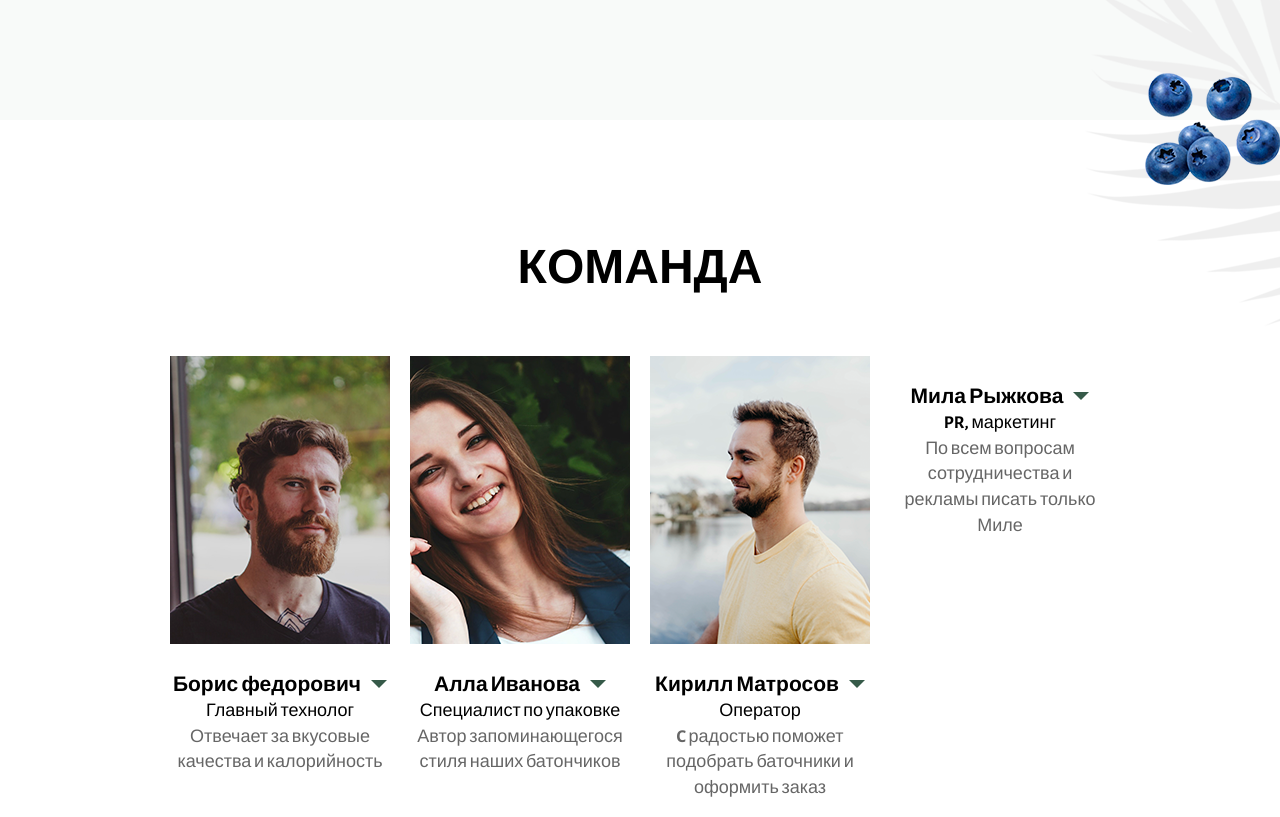
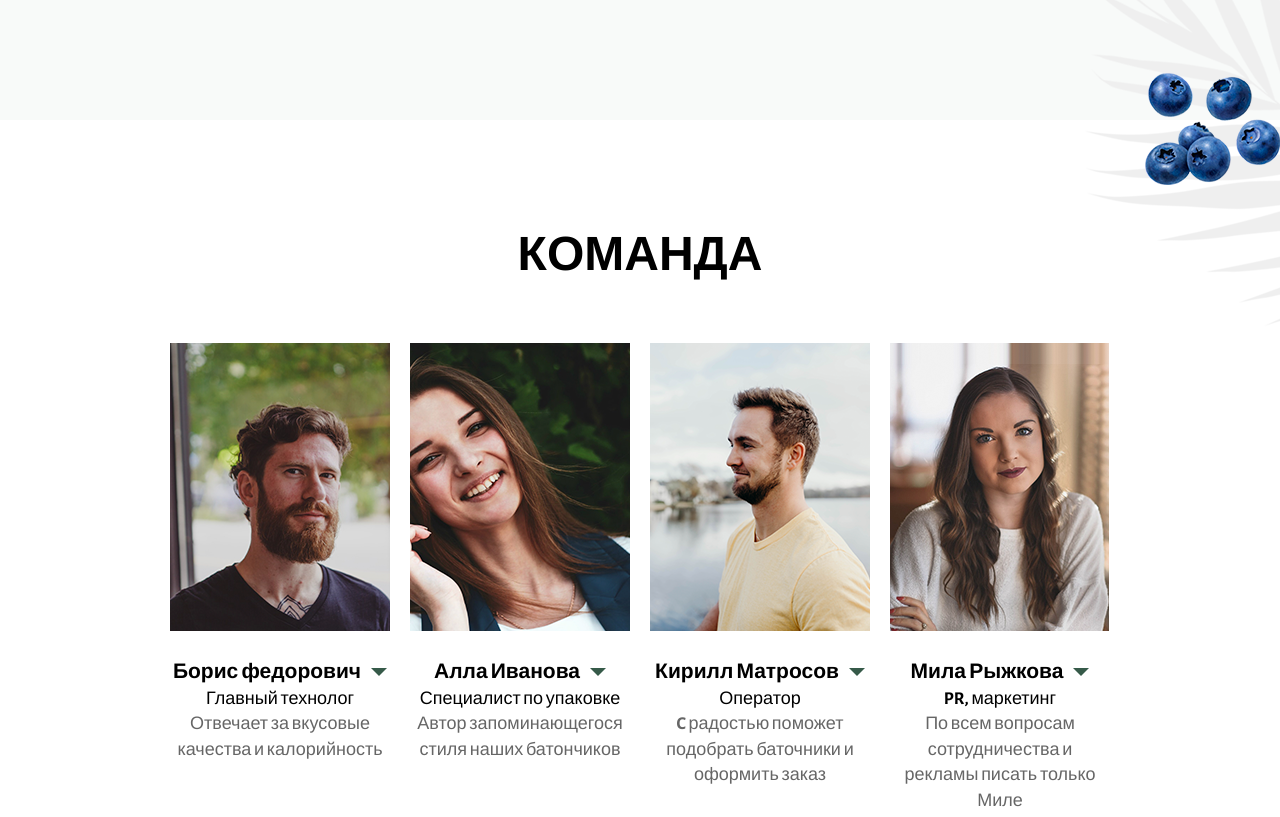
Before and after one commit to Oledjio/chocco, a plain HTML site: page index.html in a window 1280 px wide. Shown: the part 2280-3097 px from the top of the page. Drawn offline with nearby package versions, Linux system fonts and the light colour scheme; the site is published under a folder, as on GitHub Pages, so addresses that start at the root find nothing.

Commit message:
way to picture

```diff
--- a/css/blocks/team.scss
+++ b/css/blocks/team.scss
@@ -1,7 +1,7 @@
 .team{
     position: relative;
     &::before{
-        content: url('/img/teamberry.png');
+        content: url('../img/teamberry.png');
         height: rem(114px);
         width: rem(104px);
         position: absolute;
--- a/index.html
+++ b/index.html
@@ -278,7 +278,7 @@
                             </li>
                             <li class="team__item">
                                 <div class="team__img">
-                                    <img src="/img/team/mila.png" alt="" class="team__image">
+                                    <img src="img/team/mila.png" alt="" class="team__image">
                                 </div>
                                 <a href="#" class="team__link">Мила Рыжкова</a>
                                 <div class="team__desc">
```
Also changed, not shown: css/style-dist.css, css/style.css.
